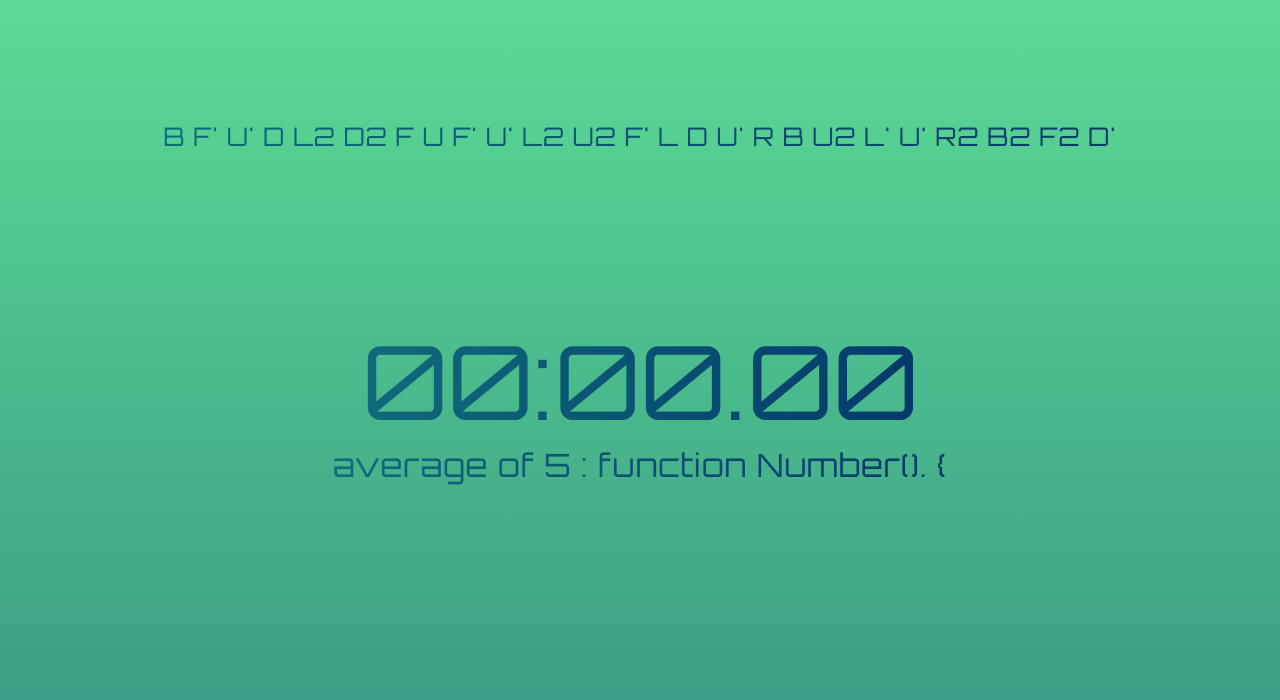
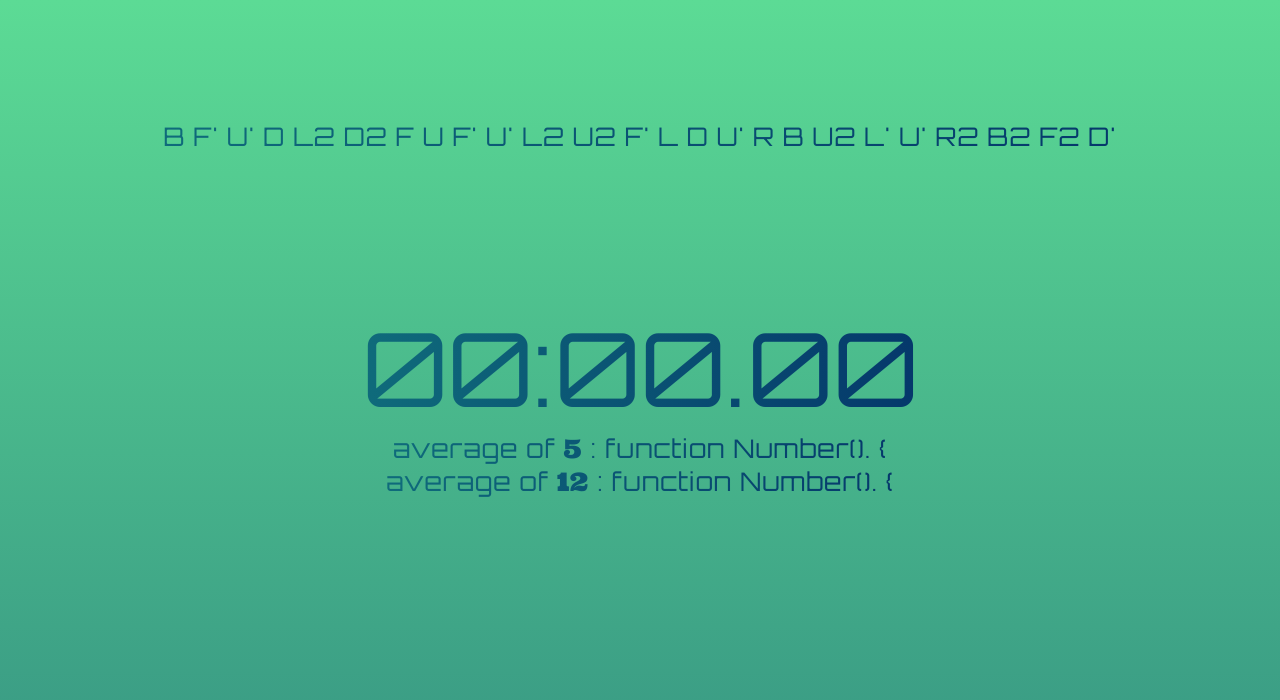
Before and after one commit to 69codeMaster/Cube-TImer, a React (Create React App) app in the folder client/: page / in a window 1280 px wide. Shown: the top 700 px of the page. Built offline with nearby package versions, Linux system fonts and the light colour scheme; no server answers.

Commit message:
customizing average of

```diff
--- a/client/src/App.js
+++ b/client/src/App.js
@@ -16,6 +16,7 @@ function App() {
           <Timer running={running} setRunning={setRunning} />
         </ScrambleProvider>
         <Average averageOf={5} running={running} />
+        <Average averageOf={12} running={running} />
       </div>
     </DbProvider>
   );
--- a/client/src/components/Average.css
+++ b/client/src/components/Average.css
@@ -1,5 +1,6 @@
+@import url("https://fonts.googleapis.com/css2?family=Bodoni+Moda:ital,opsz@1,6..96&family=Ultra&display=swap");
 .average {
-  font-size: 2.5vw;
+  font-size: 2vw;
   opacity: 1;
   transition: opacity 0.5s ease-in-out;
   letter-spacing: 0.05rem;
@@ -11,3 +12,6 @@
 .hide-average {
   opacity: 0;
 }
+.averageOf {
+  font-family: "Ultra", serif;
+}
--- a/client/src/components/Average.jsx
+++ b/client/src/components/Average.jsx
@@ -14,7 +14,8 @@ export default function Average({
       className={`average ${
         running && averages[averageOf] ? "hide-average" : ""
       }`}>
-      average of {averageOf} : {formatAverage(averages[averageOf])}
+      average of <span className="averageOf"> {averageOf} </span>:{" "}
+      {formatAverage(averages[averageOf])}
     </div>
   );
 }
```
